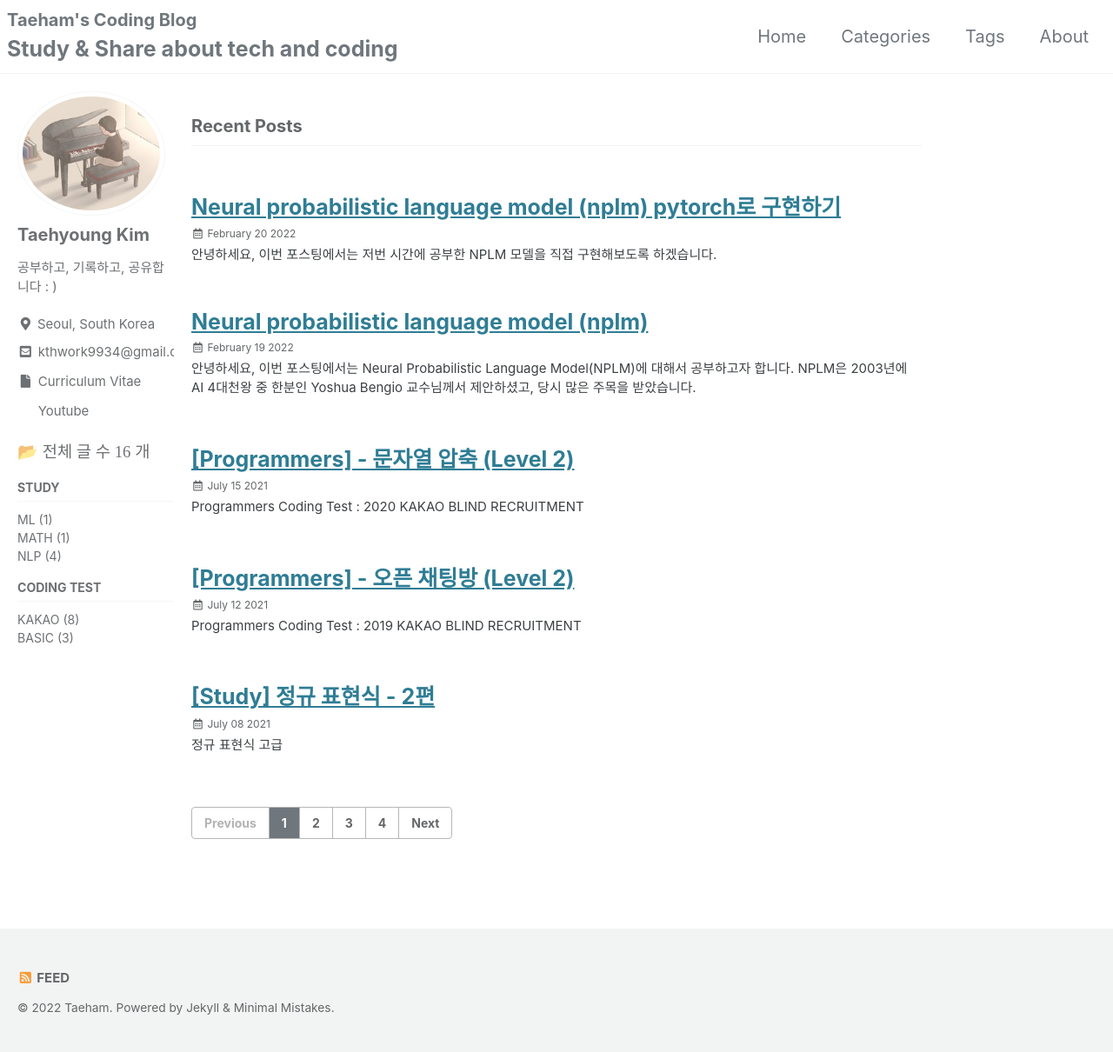
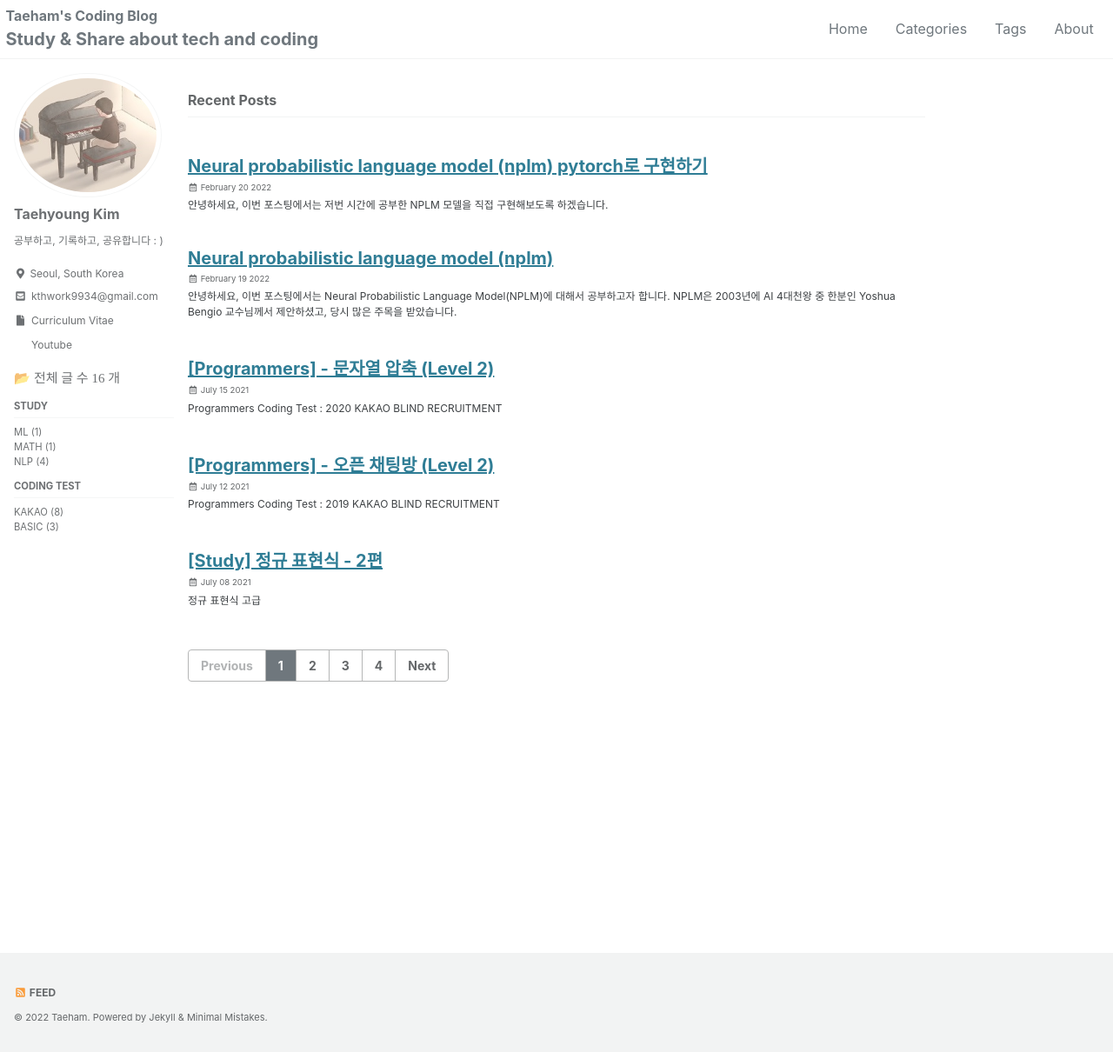
Before and after one commit to kthworks/kthworks.github.io, a Jekyll site: the page built from index.html, in a window 1280 px wide and 1210 px high. Shown: the whole window at 87% size. Built offline with Jekyll 4.4.1, drawn with Linux system fonts in a browser that asks for light colours; cached includes are drawn as plain includes; some web fonts are replaced; the list of posts is cut into pages by our own code.

Commit message:
Update _reset.scss

```diff
--- a/_sass/minimal-mistakes/_reset.scss
+++ b/_sass/minimal-mistakes/_reset.scss
@@ -8,18 +8,18 @@ html {
   /* apply a natural box layout model to all elements */
   box-sizing: border-box;
   background-color: $background-color;
-  font-size: 18px;
+  font-size: 20px;
 
   @include breakpoint($medium) {
-    font-size: 20px;
+    font-size: 12px;
   }
 
   @include breakpoint($large) {
-    font-size: 20px;
+    font-size: 14px;
   }
 
   @include breakpoint($x-large) {
-    font-size: 20px;
+    font-size: 16px;
   }
 
   -webkit-text-size-adjust: 100%;
```
